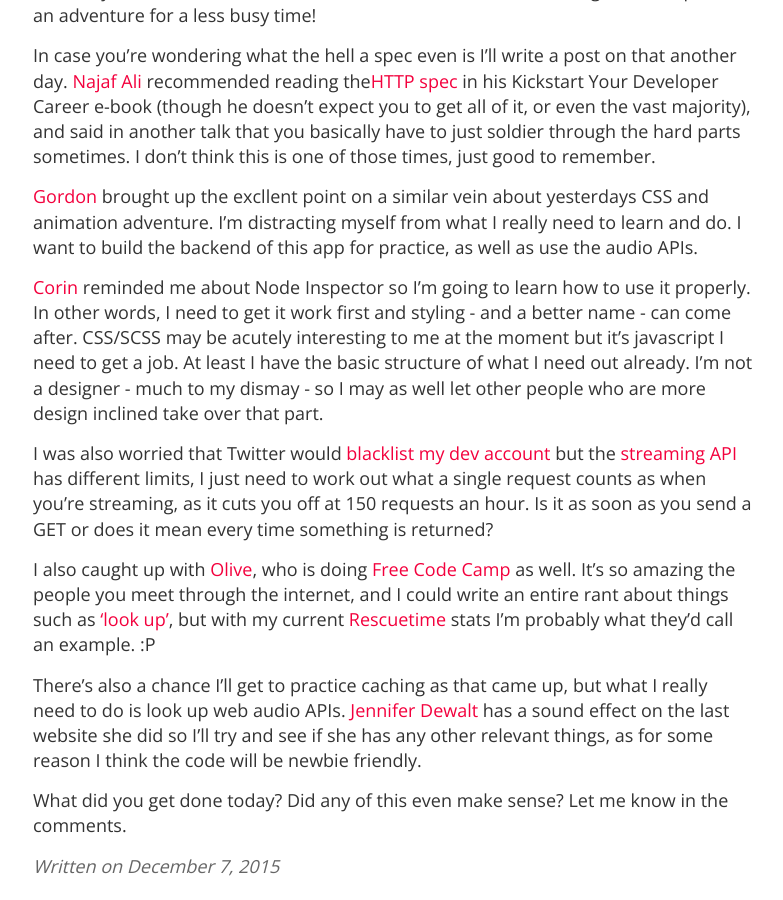
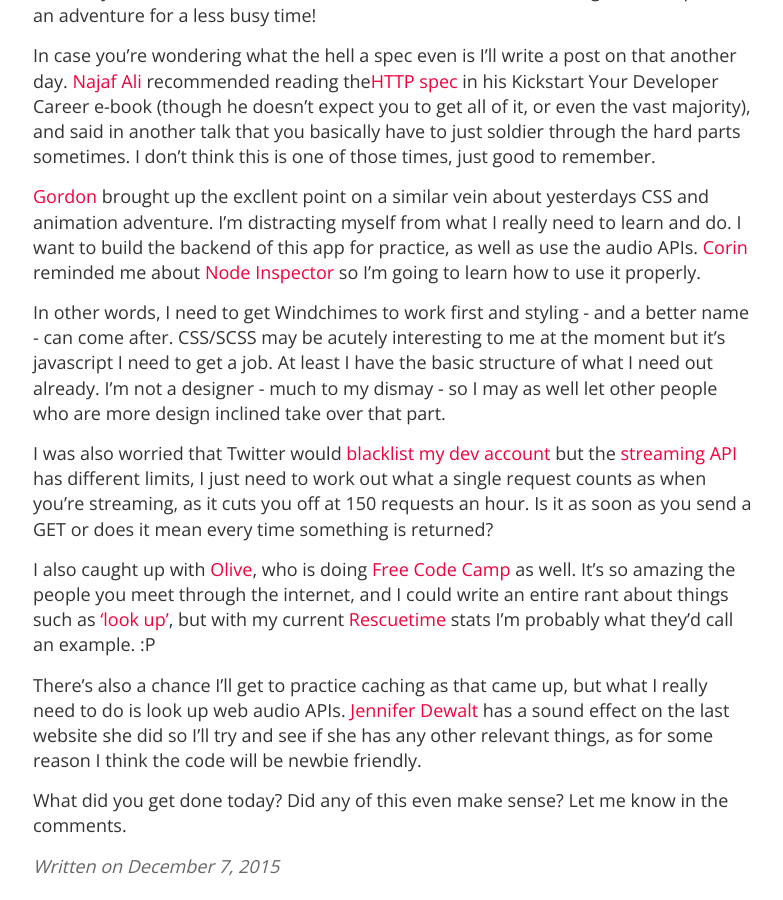
Before and after one commit to oluoluoxenfree/oluoluoxenfree.github.io, a Jekyll site: the page built from _posts/2015-12-07-devember-day-7.md, in a window 1280 px wide and 900 px high, scrolled down 1924 px. Shown: the whole window, without its empty margins (247-1030 px from the left). Built offline with Jekyll 4.4.1, drawn with Linux system fonts in a browser that asks for light colours; nearby versions of some CDN libraries; Markdown is read by kramdown in place of the engine named in the settings; comment, search, counter and statistics services are not loaded.

Commit message:
omg missed a link

```diff
--- a/_posts/2015-12-07-devember-day-7.md
+++ b/_posts/2015-12-07-devember-day-7.md
@@ -26,9 +26,9 @@
 
 In case you're wondering what the hell a spec even is I'll write a post on that another day. [Najaf Ali](https://www.happybearsoftware.com/) recommended reading the[HTTP spec](http://tools.ietf.org/html/rfc2616) in his Kickstart Your Developer Career e-book (though he doesn't expect you to get all of it, or even the vast majority), and said in another talk that you basically have to just soldier through the hard parts sometimes. I don't think this is one of those times, just good to remember.
 
-[Gordon](http://featherwax.com/) brought up the excllent point on a similar vein about yesterdays CSS and animation adventure. I'm distracting myself from what I really need to learn and do. I want to build the backend of this app for practice, as well as use the audio APIs.
+[Gordon](http://featherwax.com/) brought up the excllent point on a similar vein about yesterdays CSS and animation adventure. I'm distracting myself from what I really need to learn and do. I want to build the backend of this app for practice, as well as use the audio APIs. [Corin](http://www.infratxt.co/) reminded me about [Node Inspector](https://github.com/node-inspector/node-inspector) so I'm going to learn how to use it properly.
 
-[Corin](http://www.infratxt.co/) reminded me about Node Inspector so I'm going to learn how to use it properly. In other words, I need to get it work first and styling - and a better name - can come after. CSS/SCSS may be acutely interesting to me at the moment but it's javascript I need to get a job. At least I have the basic structure of what I need out already. I'm not a designer - much to my dismay - so I may as well let other people who are more design inclined take over that part.
+In other words, I need to get Windchimes to work first and styling - and a better name - can come after. CSS/SCSS may be acutely interesting to me at the moment but it's javascript I need to get a job. At least I have the basic structure of what I need out already. I'm not a designer - much to my dismay - so I may as well let other people who are more design inclined take over that part.
 
 I was also worried that Twitter would [blacklist my dev account](https://dev.twitter.com/rest/public/rate-limiting) but the [streaming API](https://dev.twitter.com/streaming/overview) has different limits, I just need to work out what a single request counts as when you're streaming, as it cuts you off at 150 requests an hour. Is it as soon as you send a GET or does it mean every time something is returned?
 
```
